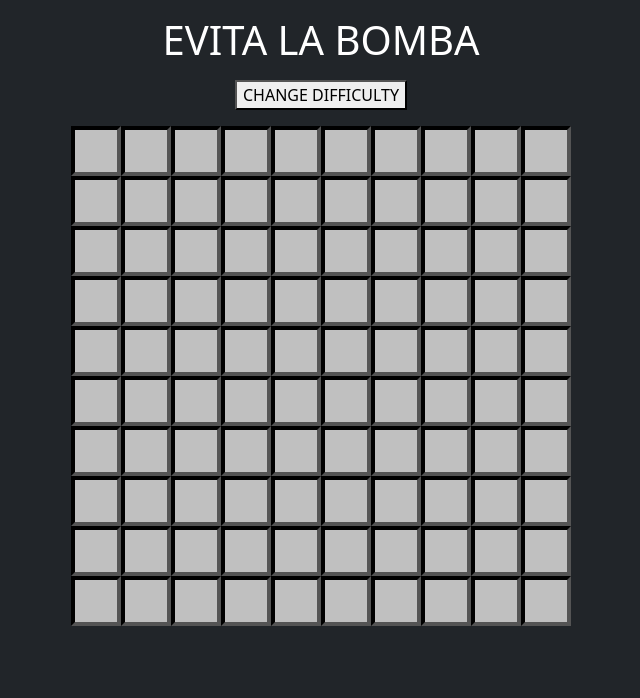
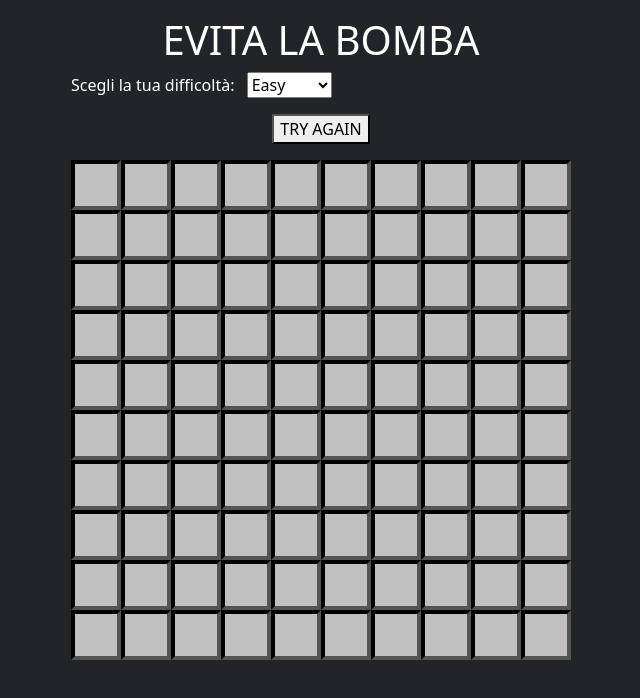
Before and after one commit to Luis-Mocha/js-campominato-grid, a plain HTML site: page index.html in a window 1280 px wide. Both pictures are taken after a click on the button "PLAY". Shown: the whole page, without its empty margins (319-959 px from the left). Drawn offline with nearby package versions, Linux system fonts and the light colour scheme.

Commit message:
elimino tasto change difficulty

```diff
--- a/assets/js/main.js
+++ b/assets/js/main.js
@@ -1,25 +1,20 @@
 let main = document.querySelector('main');
 let playDiv = document.querySelector('#playDiv');
+let playBtn = document.querySelector('#playBtn')
 let form = document.querySelector('form');
 
 // creo il change difficulty button
-let changeDiffBtn = myElementFunction('button', 'changeDiffBtn', 'text-uppercase my-3 d-block mx-auto');
-changeDiffBtn.innerHTML = 'Change DIfficulty';
+// let changeDiffBtn = myElementFunction('button', 'changeDiffBtn', 'text-uppercase my-3 d-block mx-auto');
+// changeDiffBtn.innerHTML = 'Change DIfficulty';
+
+let grid = myElementFunction('div', 'grid', 'd-flex flex-wrap');
+main.append(grid);
 
 // Clicco Play
 form.addEventListener('submit', function(invioForm) {
     invioForm.preventDefault();
-
-    // nascondo il tasto play e creo il tasto 'change difficulty'
-    playDiv.classList.add('d-none');
-
-    // let changeDiffBtn = myElementFunction('button', 'changeDiffBtn', 'text-uppercase my-3 d-block mx-auto');
-    // changeDiffBtn.innerHTML = 'Change DIfficulty';
-    this.append(changeDiffBtn);
-
-    // creo il div grid
-    let grid = myElementFunction('div', 'grid', 'd-flex flex-wrap');
-    main.append(grid);
+    // cancello il grid precedente
+    grid.innerHTML = '';
 
     let difficultyInput = document.querySelector('#difficultyInput').value;
     console.log(difficultyInput)
@@ -33,15 +28,21 @@ form.addEventListener('submit', function(invioForm) {
     else {
         createGrid(49, difficultyInput);
     };
+
+    playBtn.innerHTML = 'try again'
+
+    // quando clicco su una bomba
+    let bombs = document.querySelectorAll('.bomb');
+    console.log(bombs)
+    bombs.forEach(bomb => {
+        bomb.addEventListener('click', () => {
+        console.log('Hai cliccato su una bomba!');
+        let loseTitle = myElementFunction('h2','loseTitle','text-center')
+        loseTitle.innerHTML = 'Hai Cliccato su una bomba, hai perso!!'
+        grid.append(loseTitle);
+        });
+    });
 });
-
-
-// Tasto per refreshare e cambiare difficoltà
-changeDiffBtn.addEventListener('click', function() {
-    alert(`Changing difficulty will cause you to lose all progress.
-    Well anyway it's too late now.`)
-    location.reload()
-})
 
 
 
@@ -121,18 +122,6 @@ function createGrid(numberBoxes, difficulty) {
             console.log(singleBox.innerHTML)
         });
     });
-
-    // quando clicco su una bomba
-    let bombs = document.querySelectorAll('.bomb');
-    console.log(bombs)
-    bombs.forEach(bomb => {
-        bomb.addEventListener('click', () => {
-        console.log('Hai cliccato su una bomba!');
-        let loseTitle = myElementFunction('h2','loseTitle','text-center')
-        loseTitle.innerHTML = 'Hai Cliccato su una bomba, hai perso!!'
-        main.append(loseTitle);
-        });
-    });
 }
 
 
--- a/index.html
+++ b/index.html
@@ -30,7 +30,7 @@
                     <option value="hard">Hard</option>
                 </select>
 
-                <button class="text-uppercase my-3 d-block mx-auto">
+                <button id="playBtn" class="text-uppercase my-3 d-block mx-auto">
                     play
                 </button>
             </div>
```
